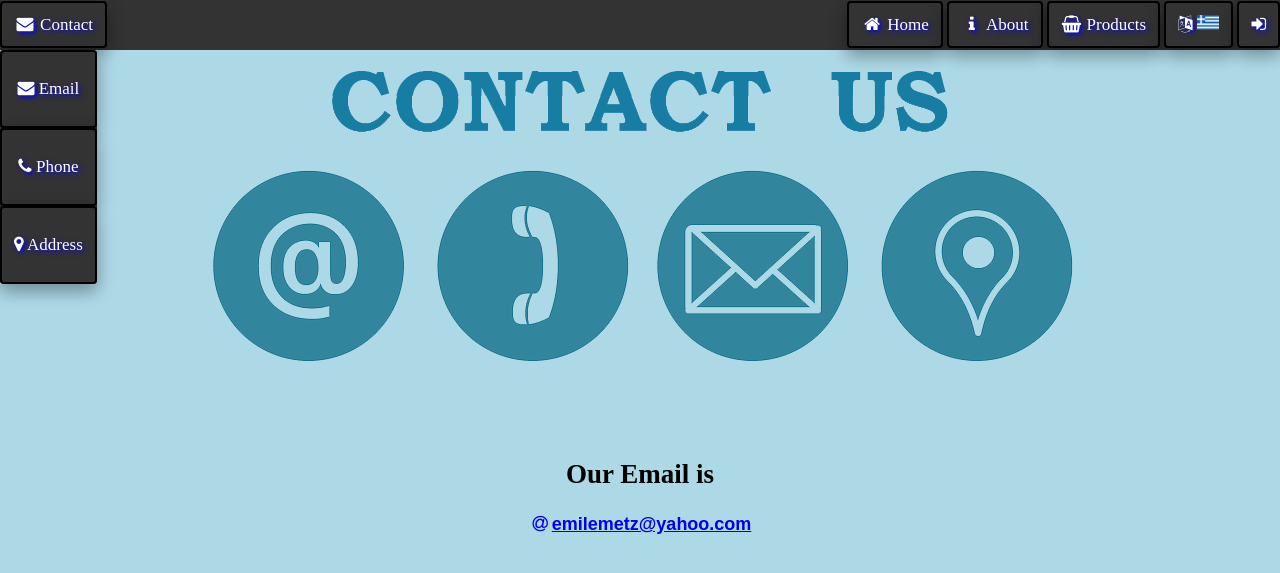
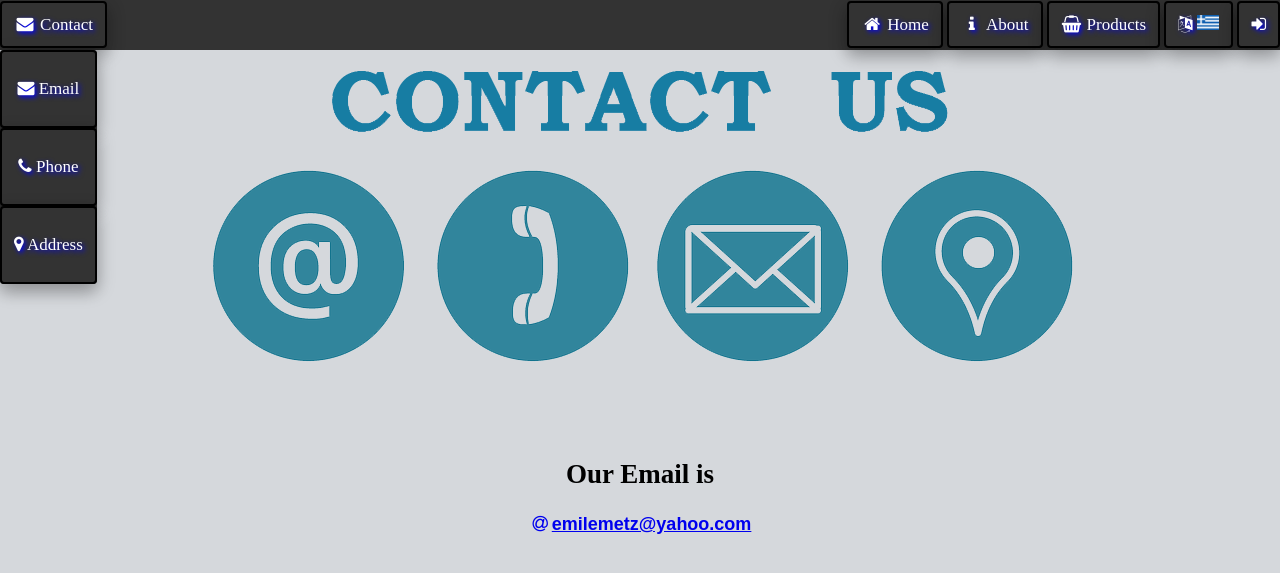
Before and after one commit to NourisGr/nourisgr.github.io, a PHP site: page /Email.html in a window 1280 px wide. Shown: the top 573 px of the page. Run offline with PHP 8.4, Linux system fonts and the light colour scheme.

Commit message:
background color

```diff
--- a/include/css/main.css
+++ b/include/css/main.css
@@ -45,7 +45,7 @@ p {
 }
 
 body {
-    background-color: lightblue;
+    background-color:#d5d8dc ;
     margin: 0;
 }
 
```
